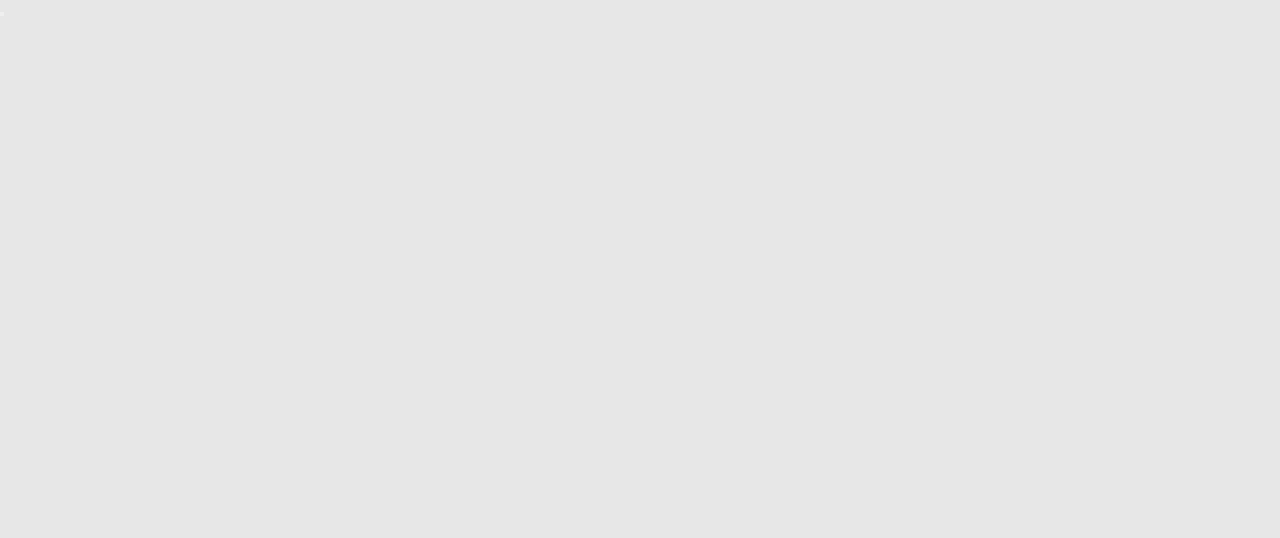
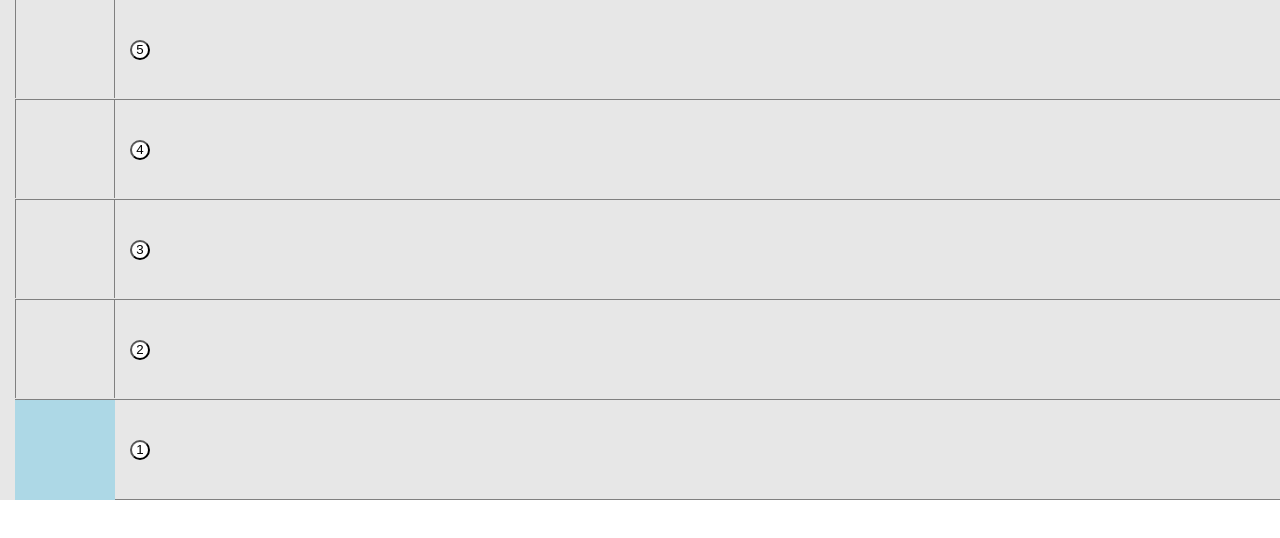
Before and after one commit to xenoxil/VueLift, a Vue app: page / in a window 1280 px wide. Shown: the top 538 px of the page. Built offline with nearby package versions, Linux system fonts and the light colour scheme.

Commit message:
сделать вёрстку лифта

```diff
--- a/src/App.vue
+++ b/src/App.vue
@@ -1,35 +1,86 @@
-<script setup>
-
+<script>
+import Floor from '@/components/floor.vue';
+export default {
+  components: {
+    Floor,
+  },
+  data() {
+    return {
+      floors: 5,
+      liftCallStack: [],
+    };
+  },
+  methods: {
+    callLift() {},
+  },
+};
 </script>
 
 <template>
     <section class="section__lift">
-  <div class="floor">
+      <div class="floor" v-for="floor in floors">
         <div class="lift__shaft"></div>
-    <button class="lift__btn"></button>
+        <button
+          class="lift__btn"
+          @click="
+            {
+            }
+          "
+        >
+          {{ floor }}
+        </button>
       </div>
-
+      <div class="lift"></div>
     </section>
 </template>
 
-<style >
-*{margin:0;
+<style>
+* {
+  margin: 0;
   padding: 0;
-box-sizing: border-box;}
-.section__lift{
+  box-sizing: border-box;
+}
+.section__lift {
+  margin:auto 0;
   width: 100vw;
-  height:100vh;
   background-color: rgb(231, 231, 231);
+  position: relative;
+  display: flex;
+  flex-direction: column-reverse;
 }
-.floor{
-  width:100px;
+.floor {
+  display: flex;
+  flex-direction: row;
+  margin-left: 15px;
+  width: calc(100%-15px);
   min-height: 100px;
+  border-bottom: 1px solid gray;
 }
-.lift__shaft{
-  margin-left:15px;
-  width:100%;
-  min-height: 100%;
-  border-left:  1px solid gray;
-  border-right:  1px solid gray;
+.lift__shaft {
+  width: 100px;
+  height: 98px;
+  border-left: 1px solid gray;
+  border-right: 1px solid gray;
+}
+.lift__shaft_full {
+  background-color: lightblue;
+}
+.lift__btn {
+  margin: auto 0 auto 15px;
+  border-radius: 10px;
+  background-color: white;
+  box-shadow: 1px black;
+  width: 20px;
+  height: 20px;
+}
+.lift {
+  position: absolute;
+  left: 15px;
+  bottom: 0px;
+  background-color: lightblue;
+  width: 100px;
+  height: 100px;
+  transition: all 3s linear 0s;
+  transform: translateY(0px);
 }
 </style>
--- /dev/null
+++ b/src/components/floor.vue
@@ -0,0 +1,24 @@
+<template>
+  <div class="floor">
+    <div class="lift__shaft"></div>
+    <div class="floor__container">
+      <p class="floor__number">{{ floor.id }}</p>
+      <button class="lift__btn">liftButton</button>
+    </div>
+  </div>
+</template>
+
+<script>
+export default {
+    props:{
+        floor:{
+            type:Object,
+            required:true,
+        }
+    }
+};
+</script>
+
+<style scoped>
+
+</style>
```
Lines whose indentation alone changed are shown as unchanged.
